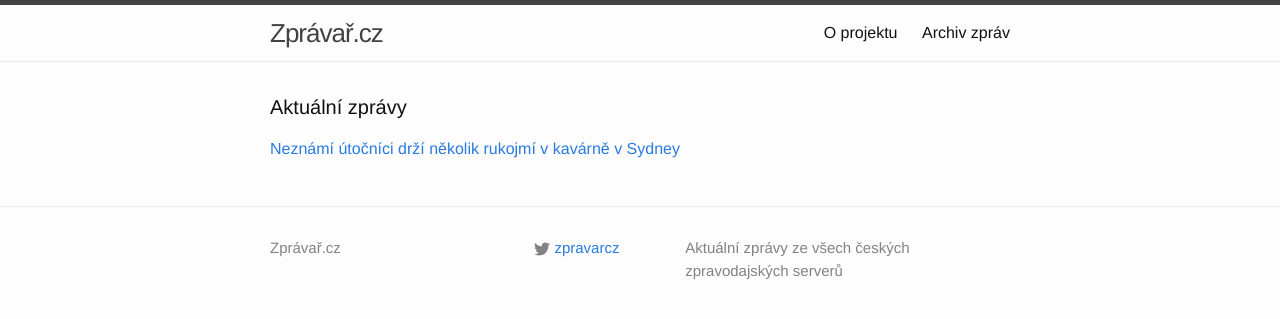
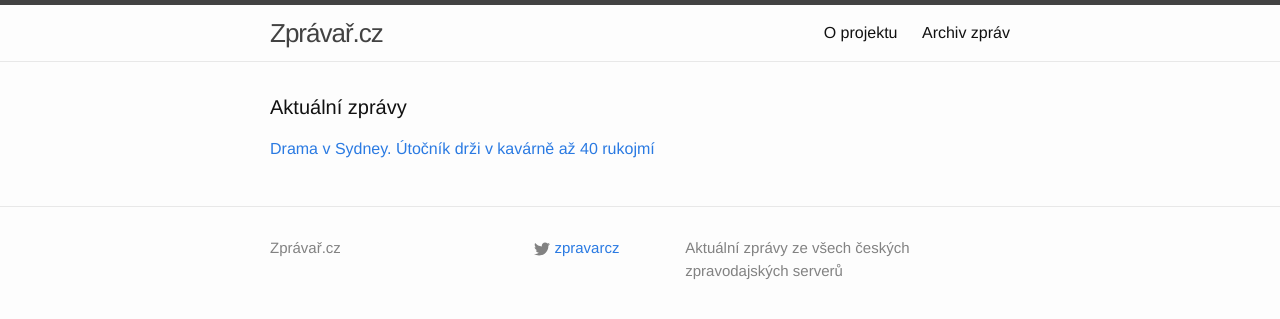
Before and after one commit to adliska/zpravar, a Jekyll site: the page built from index.html, in a window 1280 px wide. Shown: the top 319 px of the page. Built offline with Jekyll 4.4.1, drawn with Linux system fonts in a browser that asks for light colours; part of the change alters nothing that is shown.

Commit message:
zpravar news update

```diff
--- a/index.html
+++ b/index.html
@@ -5,9 +5,12 @@ layout: default
 <div class="home">
     <h1 class="page-heading">Aktuální zprávy</h1>
 
-<p><a href="javascript:;" onclick="toggle_visibility('zpravy0')">Neznámí útočníci drží několik rukojmí v kavárně v Sydney</a></p>
+<p><a href="javascript:;" onclick="toggle_visibility('zpravy0')">Drama v Sydney. Útočník drži v kavárně až 40 rukojmí</a></p>
 <div id="zpravy0" style="display:none">
 <ul>
+<li><a href=http://zpravy.aktualne.cz/zahranici/drama-v-sydney-utocnik-drzi-v-kavarne-az-40-rukojmi/r~79db578c841b11e4a915002590604f2e/>Drama v Sydney. Útočník drži v kavárně až 40 rukojmí - zpravy.aktualne.cz</a></li>
+<li><a href=http://www.novinky.cz/zahranicni/svet/356345-lidi-v-kavarne-v-sydney-drzi-unosce-ma-s-sebou-cernou-vlajku-islamistu.html>Lidi v kavárně v Sydney drží únosce, má s sebou černou vlajku islamistů - www.novinky.cz</a></li>
+<li><a href=http://www.ceskenoviny.cz/zpravy/zpravy/neznamy-utocnik-drzi-nekolik-rukojmi-v-kavarne-v-sydney/1158976>Neznámý útočník drží několik rukojmí v kavárně v Sydney - www.ceskenoviny.cz</a></li>
 <li><a href=http://www.ceskenoviny.cz/zpravy/zpravy/neznami-utocnici-drzi-nekolik-rukojmi-v-kavarne-v-sydney/1158976>Neznámí útočníci drží několik rukojmí v kavárně v Sydney - www.ceskenoviny.cz</a></li>
 <li><a href=http://zpravy.idnes.cz/neznami-utocnici-drzi-nekolik-rukojmi-v-kavarne-v-sydney-pzz-/zahranicni.aspx?c=A141215_032316_zahranicni_zt>Útočníci drží rukojmí v kavárně v Sydney. V oknech vlaje vlajka islamistů - zpravy.idnes.cz</a></li>
 <li><a href=http://www.rozhlas.cz/_zprava/neznamy-muz-drzi-rukojmi-v-kavarne-v-australskem-sydney--1432439>Neznámý muž drží rukojmí v kavárně v australském Sydney - www.rozhlas.cz</a></li>
```
